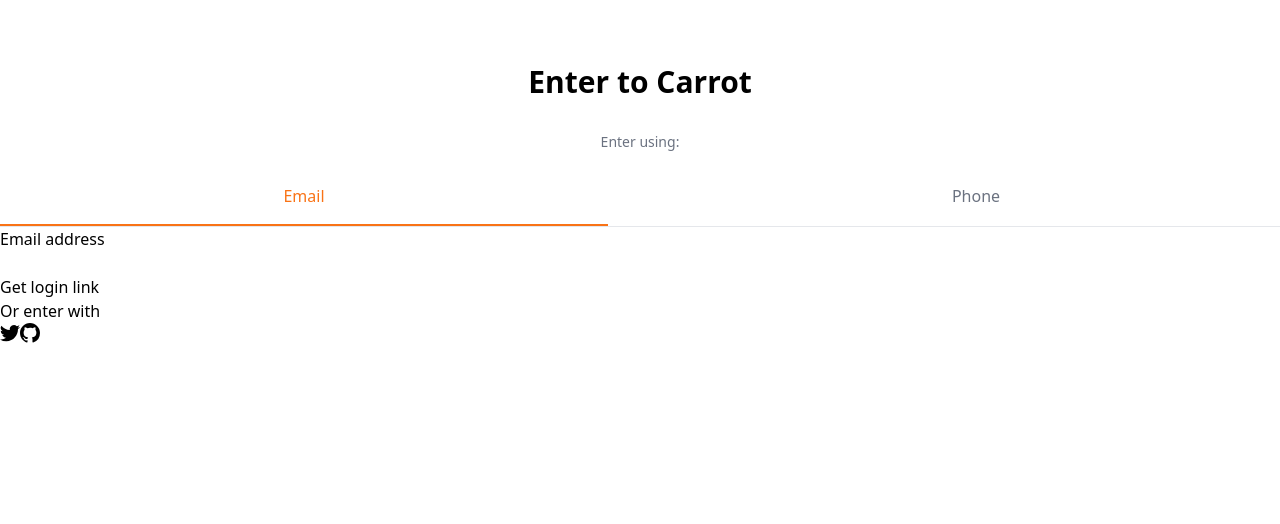
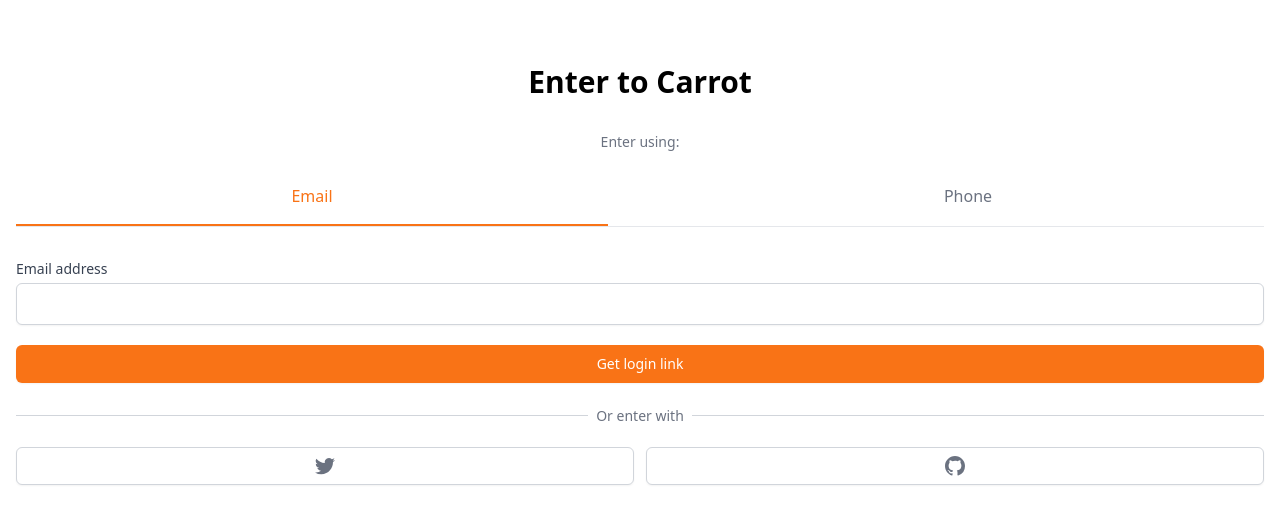
Before and after one commit to iamhoonjeong/practice-next-serverless, a Next.js app: page /enter in a window 1280 px wide. Shown: the top 524 px of the page. Built offline with nearby package versions, Linux system fonts and the light colour scheme.

Commit message:
drawing...

```diff
--- a/package.json
+++ b/package.json
@@ -9,6 +9,7 @@
     "lint": "next lint"
   },
   "dependencies": {
+    "@tailwindcss/forms": "^0.5.0",
     "next": "12.1.4",
     "react": "18.0.0",
     "react-dom": "18.0.0",
--- a/pages/enter.tsx
+++ b/pages/enter.tsx
@@ -9,7 +9,7 @@
   const onEmailClick = () => setMethod('email');
   const onPhoneClick = () => setMethod('phone');
   return (
-    <div className="mt-16">
+    <div className="mt-16 px-4">
       <h3 className="text-3xl font-bold text-center">Enter to Carrot</h3>
       <div className="mt-8">
         <div className="flex flex-col items-center">
@@ -35,39 +35,51 @@
             </button>
           </div>
         </div>
-        <form>
-          <label>
+        <form className="flex flex-col mt-8">
+          <label className="text-sm font-medium text-gray-700">
             {method === 'email' ? 'Email address' : null}
             {method === 'phone' ? 'Phone number' : null}
           </label>
-          <div>
-            {method === 'email' ? <input type="email" required /> : null}
+          <div className="mt-1">
+            {method === 'email' ? (
+              <input
+                type="email"
+                className="appearance-none w-full px-3 py-2 border border-gray-300 rounded-md shadow-sm placeholder-gray-400 focus:outline-none focus:ring-orange-500 focus:border-orange-500"
+                required
+              />
+            ) : null}
             {method === 'phone' ? (
-              <div>
-                <span>+82</span>
-                <input type="number" required />
+              <div className="flex rounded-sm shadow-sm">
+                <span className="flex items-center justify-center px-3 rounded-l-md border border-r-0 border-gray-300 bg-gray-50 text-gray-500 select-none text-sm">
+                  +82
+                </span>
+                <input
+                  type="number"
+                  className="appearance-none w-full px-3 py-2 border border-gray-300 rounded-md rounded-l-none shadow-sm placeholder-gray-400 focus:outline-none focus:ring-orange-500 focus:border-orange-500"
+                  required
+                />
               </div>
             ) : null}
           </div>
-          <button>
+          <button className="mt-5 bg-orange-500 hover:bg-orange-600 text-white py-2 px-4 border border-transparent rounded-md shadow-sm text-sm font-medium focus:ring-2 focus:ring-offset-2 focus:ring-orange-500 focus:outline-none">
             {method === 'email' ? 'Get login link' : null}
             {method === 'phone' ? 'Get one-time password' : null}
           </button>
         </form>
-        <div>
-          <div>
-            <div />
-            <div>
-              <span>Or enter with</span>
+        <div className="mt-8">
+          <div className="relative">
+            <div className="absolute w-full border-t border-gray-300" />
+            <div className="relative -top-3 text-center">
+              <span className="bg-white px-2 text-sm text-gray-500">Or enter with</span>
             </div>
           </div>
-          <div>
-            <button>
+          <div className="grid grid-cols-2 gap-3 mt-2">
+            <button className="flex justify-center items-center py-2 px-4 border border-gray-300 rounded-md shadow-sm bg-white text-sm font-medium text-gray-500 hover:bg-gray-50">
               <svg className="w-5 h-5" aria-hidden="true" fill="currentColor" viewBox="0 0 20 20">
                 <path d="M6.29 18.251c7.547 0 11.675-6.253 11.675-11.675 0-.178 0-.355-.012-.53A8.348 8.348 0 0020 3.92a8.19 8.19 0 01-2.357.646 4.118 4.118 0 001.804-2.27 8.224 8.224 0 01-2.605.996 4.107 4.107 0 00-6.993 3.743 11.65 11.65 0 01-8.457-4.287 4.106 4.106 0 001.27 5.477A4.073 4.073 0 01.8 7.713v.052a4.105 4.105 0 003.292 4.022 4.095 4.095 0 01-1.853.07 4.108 4.108 0 003.834 2.85A8.233 8.233 0 010 16.407a11.616 11.616 0 006.29 1.84" />
               </svg>
             </button>
-            <button>
+            <button className="flex justify-center items-center py-2 px-4 border border-gray-300 rounded-md shadow-sm bg-white text-sm font-medium text-gray-500 hover:bg-gray-50">
               <svg className="w-5 h-5" aria-hidden="true" fill="currentColor" viewBox="0 0 20 20">
                 <path
                   fillRule="evenodd"
--- a/tailwind.config.js
+++ b/tailwind.config.js
@@ -11,5 +11,5 @@
   },
   darkMode: 'media', // 컴퓨터 설정을 따라 dark mode setting
   // darkMode: 'class', // 클래스 네임에 'dark'가 있는지에 따라 setting
-  plugins: [],
+  plugins: [require('@tailwindcss/forms')],
 };
```
Also changed, not shown: 1 other file (tests, documents, lock files or other folders).
